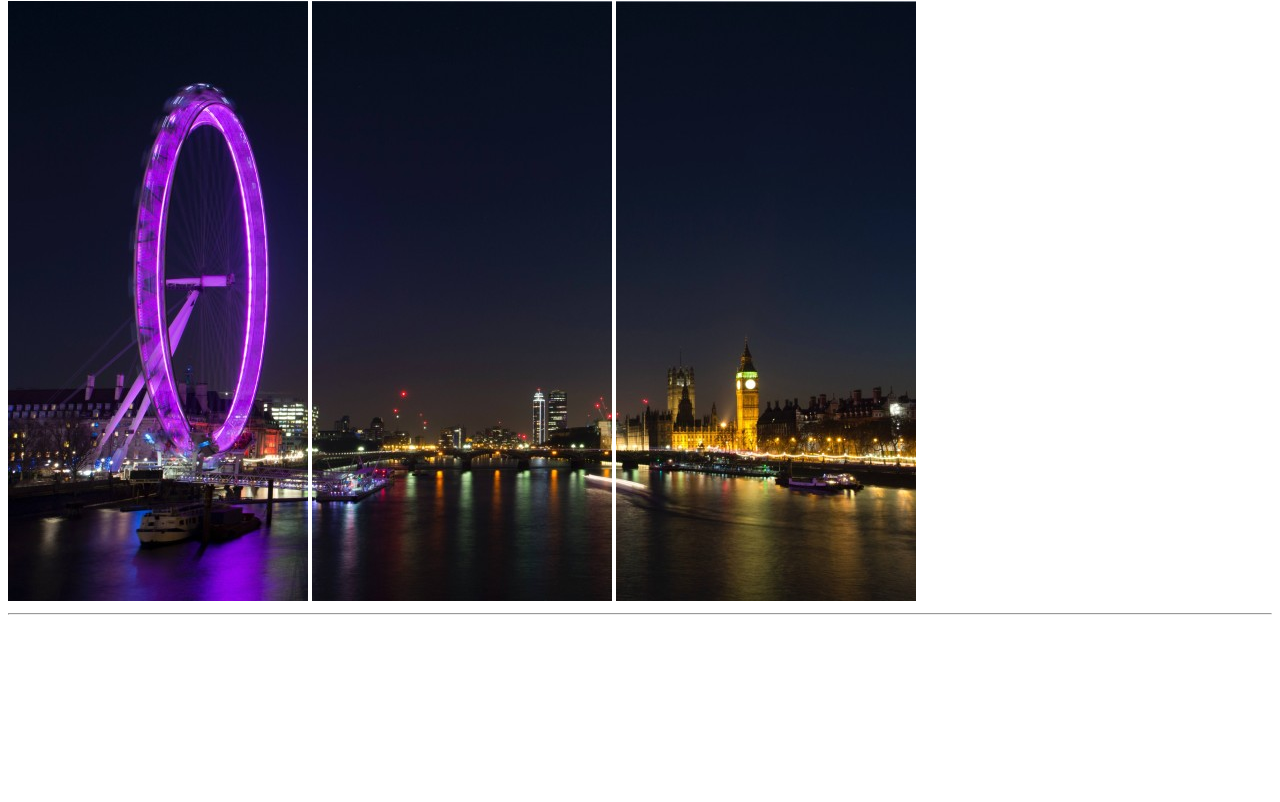
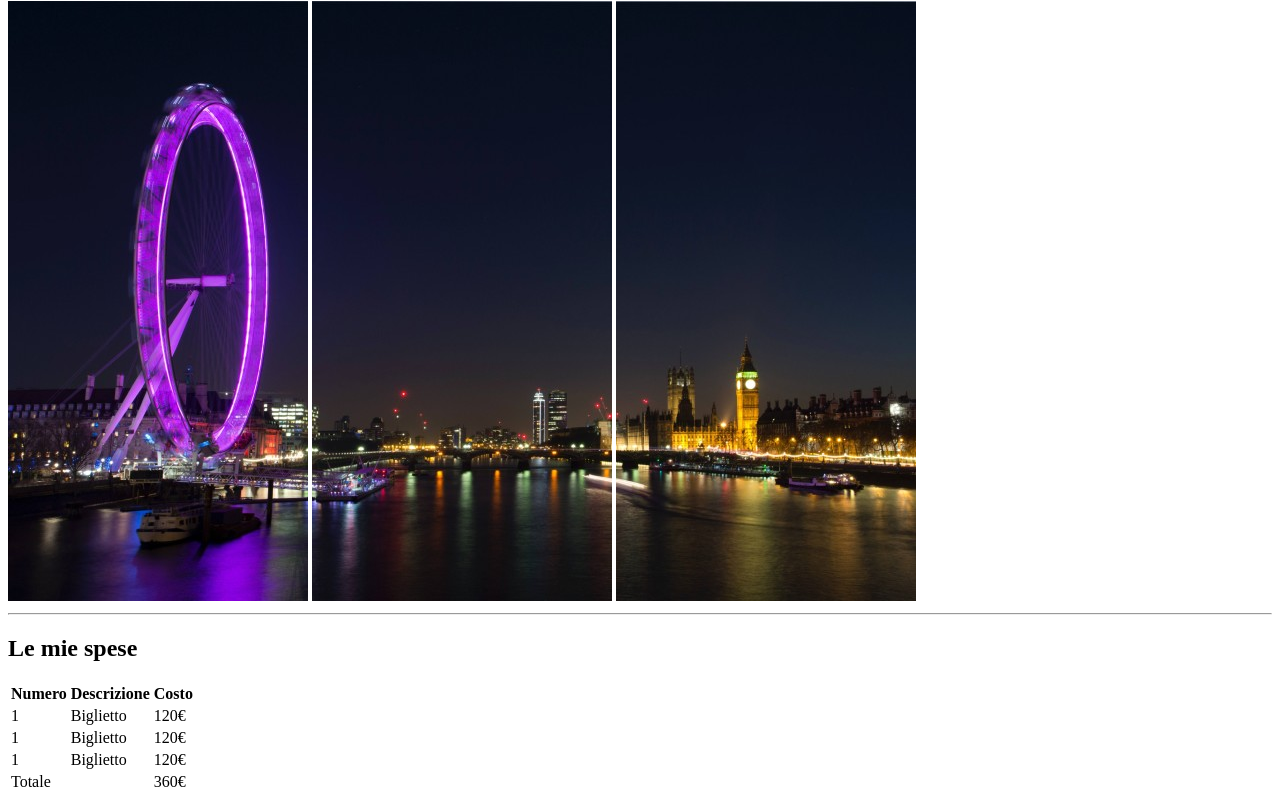
Before and after one commit to PaoloVisone/html-london-trip, a plain HTML site: page index.html in a window 1280 px wide. Shown: the part 79-881 px from the top of the page. Before the commit the page ends 800 px from the top, so only its background shows below. Drawn offline with Linux system fonts and the light colour scheme.

Commit message:
ADD TABLE + H1

```diff
--- a/index.html
+++ b/index.html
@@ -23,9 +23,47 @@
 
     <hr>
 
-    <!-- MAIN -->
+    <!-- Main -->
 
     <main>
+
+        <h2>Le mie spese</h2>
+
+        <!-- Table -->
+
+        <table>
+            <thead>
+                <tr>
+                    <th>Numero</th>
+                    <th>Descrizione</th>
+                    <th>Costo</th>
+                </tr>
+            </thead>
+
+            <tbody>
+                <tr>
+                    <td>1</td>
+                    <td>Biglietto</td>
+                    <td>120€</td>
+                </tr>
+                <tr>
+                    <td>1</td>
+                    <td>Biglietto</td>
+                    <td>120€</td>
+                </tr>
+                <tr>
+                    <td>1</td>
+                    <td>Biglietto</td>
+                    <td>120€</td>
+                </tr>
+            </tbody>
+
+            <tfoot>
+                <td colspan="2">Totale</td>
+                <td>360€</td>
+            </tfoot>
+
+        </table>
 
     </main>
 
```
